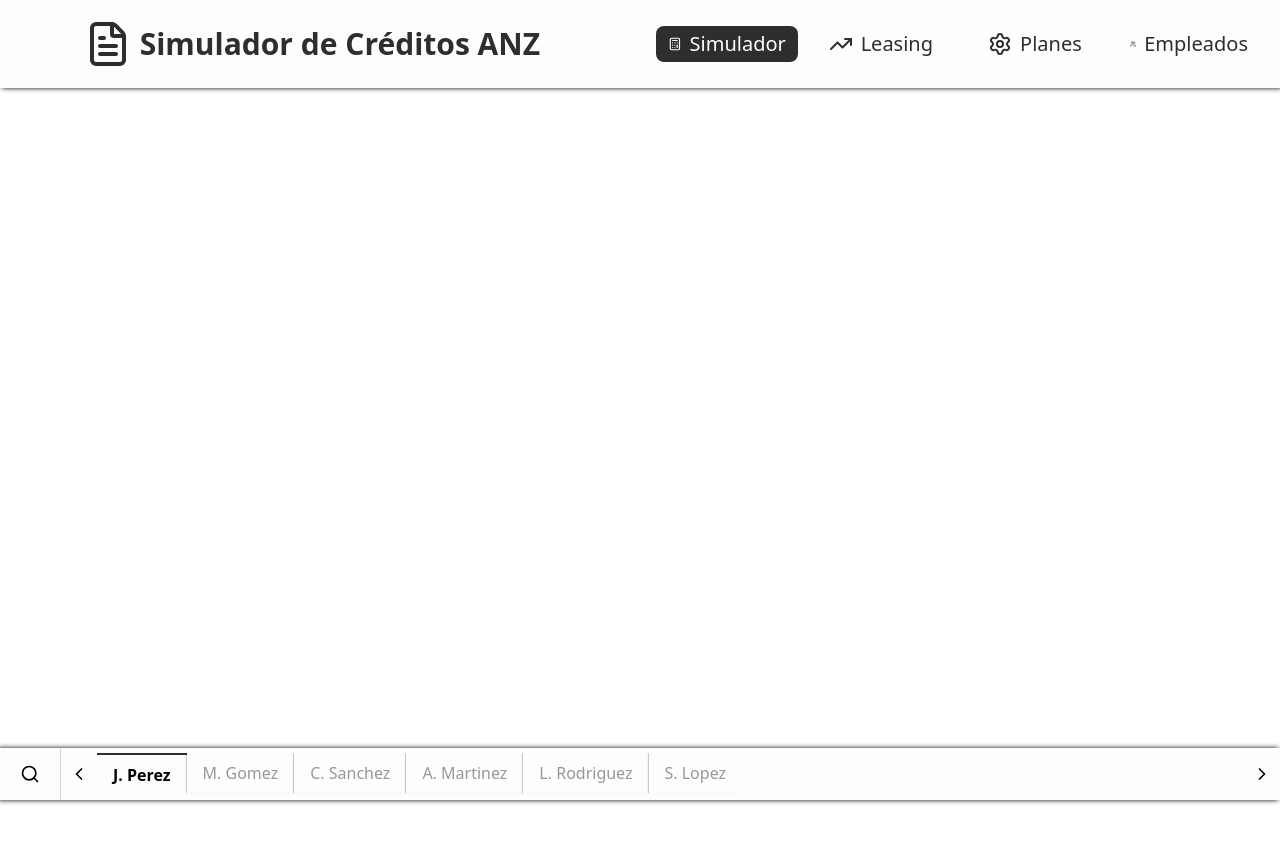
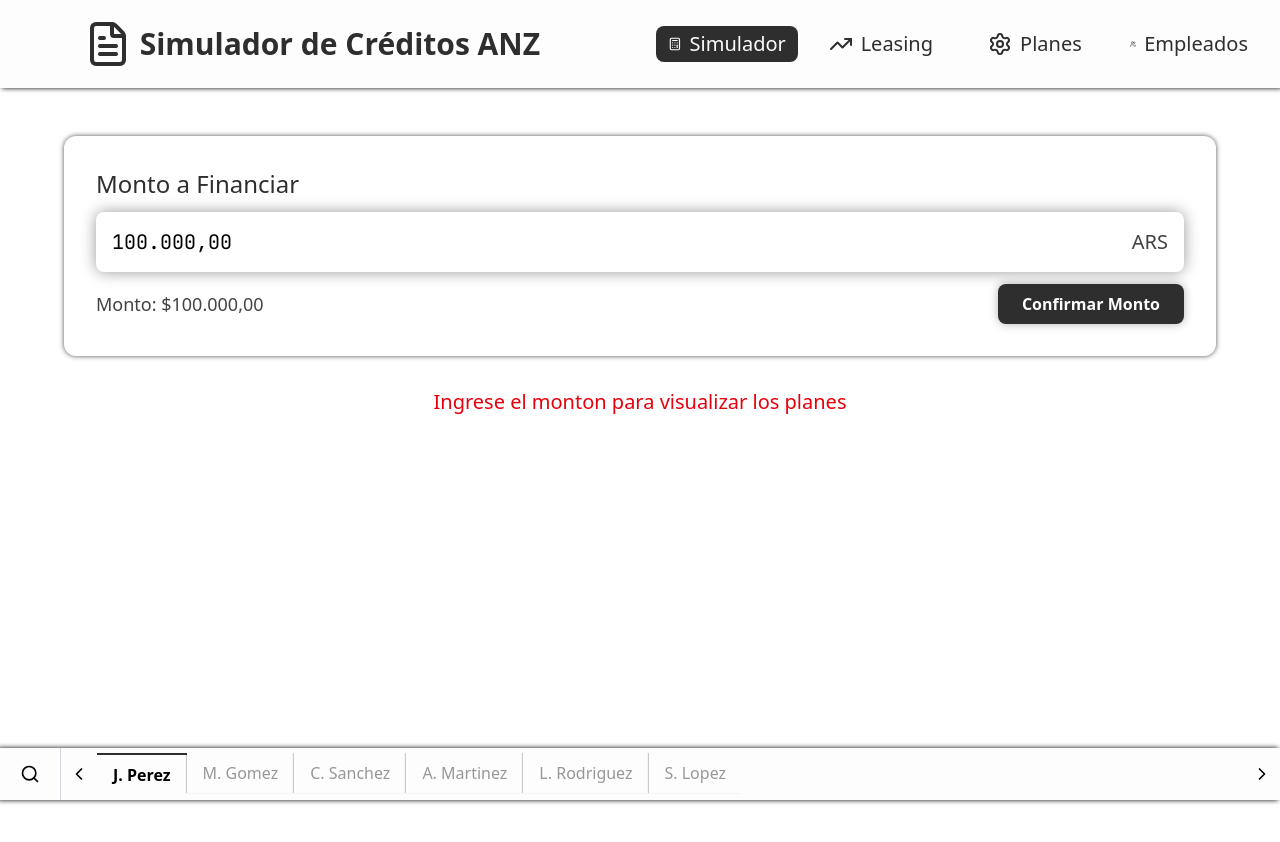
Before and after one commit to NelsonValentinGarroDadan/cotizador-automotriz, a Next.js app in the folder cotizador-automotriz/: page / in a window 1280 px wide. Shown: the top 842 px of the page. Built offline with nearby package versions, Linux system fonts and the light colour scheme.

Commit message:
Update page.tsx

```diff
--- a/cotizador-automotriz/src/app/page.tsx
+++ b/cotizador-automotriz/src/app/page.tsx
@@ -2,6 +2,8 @@
 import { useState } from "react";
 import Employe from "./types/employe";
 import FooterEmployees from "./components/footerEmployees";
+import { formatMoney } from "./lib/formatMoney";
+import { Check } from "lucide-react";
 
 export default function Home() {
   const employes = [
@@ -12,12 +14,103 @@
     { id: 5, name: "Leon", lastName: "Rodriguez" },
     { id: 6, name: "Sol", lastName: "Lopez" },
   ];
+
   const [activeSheet, setActiveSheet] = useState<Employe>(employes[0]);
+  const [mont, setMont] = useState<number>(100000);
+  const [inputValue, setInputValue] = useState<string>(formatMoney(100000));
+  const [isConfirmed, setIsConfirmed] = useState<boolean>(false);
+
   if(!employes) return null;
+
+  const handleInputChange = (e: React.ChangeEvent<HTMLInputElement>) => {
+    const value = e.target.value;
+
+    // Solo permitir números, puntos y comas
+    const cleanValue = value.replace(/[^\d.,]/g, '');
+
+    // Evitar múltiples comas
+    const commaCount = (cleanValue.match(/,/g) || []).length;
+    if (commaCount > 1) return;
+
+    if (cleanValue === '' || cleanValue === ',' || cleanValue === '.') {
+      setInputValue('');
+      setMont(0);
+      setIsConfirmed(false);
+      return;
+    }
+
+    // Remover puntos (separadores de miles) y convertir coma a punto decimal
+    const numericString = cleanValue.replace(/\./g, '').replace(',', '.');
+    const numericValue = parseFloat(numericString);
+
+    if (!isNaN(numericValue)) {
+      // Redondear correctamente: si el 3er decimal es >= 5, redondear arriba
+      const rounded = Math.round(numericValue * 100) / 100;
+      setMont(rounded);
+      setInputValue(formatMoney(rounded));
+      setIsConfirmed(false);
+    }
+  };
+
+  const handleConfirm = () => {
+    setIsConfirmed(true);
+  };
+
   return (
-    <div className="min-h-screen">
+    <div className="min-h-screen container">
+      <div className="flex flex-col justify-start items-start w-[90%] shadow-[0_0_5px_rgba(0,0,0,.7)] rounded-xl p-8 gap-3">
+        <h1 className="text-black text-2xl">Monto a Financiar</h1>
 
-      <FooterEmployees employes={employes} activeSheet={activeSheet} setActiveSheet={setActiveSheet} />
+        <div className="relative w-full">
+          <input
+            type="text"
+            className={`bg-transparent border-none w-full font-jetbrains text-xl shadow-[0_0_15px_rgba(0,0,0,.4)] p-4 pr-20 rounded-lg transition-all focus:outline-none focus:shadow-[0_0_10px_rgba(0,0,0,.8)] ${isConfirmed ? 'opacity-70' : ''}`}
+            placeholder="100.000,00"
+            value={inputValue}
+            onChange={handleInputChange}
+            disabled={isConfirmed}
+          />
+          <span className="absolute top-1/2 right-4 -translate-y-1/2 text-black/90 text-xl pointer-events-none">
+            ARS
+          </span>
+        </div>
+
+        <div className="flex items-center justify-between w-full">
+          <p className="text-black/90 text-lg">Monto: ${formatMoney(mont)}</p>
+
+          <button
+            onClick={handleConfirm}
+            disabled={mont === 0 || isConfirmed}
+            className={`flex items-center gap-2 px-6 py-2 rounded-lg cursor-pointer  font-semibold transition-all ${
+              isConfirmed
+                ? 'bg-green-500 text-white cursor-default'
+                : mont === 0
+                ? 'bg-gray-300 text-gray-500 cursor-not-allowed'
+                : 'bg-black text-white hover:bg-black/90 shadow-[0_0_10px_rgba(0,0,0,.3)]'
+            }`}
+          >
+            {isConfirmed ? (
+              <>
+                <Check className="w-5 h-5" />
+                Confirmado
+              </>
+            ) : (
+              'Confirmar Monto'
+            )}
+          </button>
+        </div>
+
+      </div>
+      {
+        isConfirmed ?
+          null
+        : <p className="text-center text-red text-xl w-full my-5">Ingrese el monton para visualizar los planes</p>
+      }
+      <FooterEmployees
+        employes={employes}
+        activeSheet={activeSheet}
+        setActiveSheet={setActiveSheet}
+      />
     </div>
   );
 }
```
